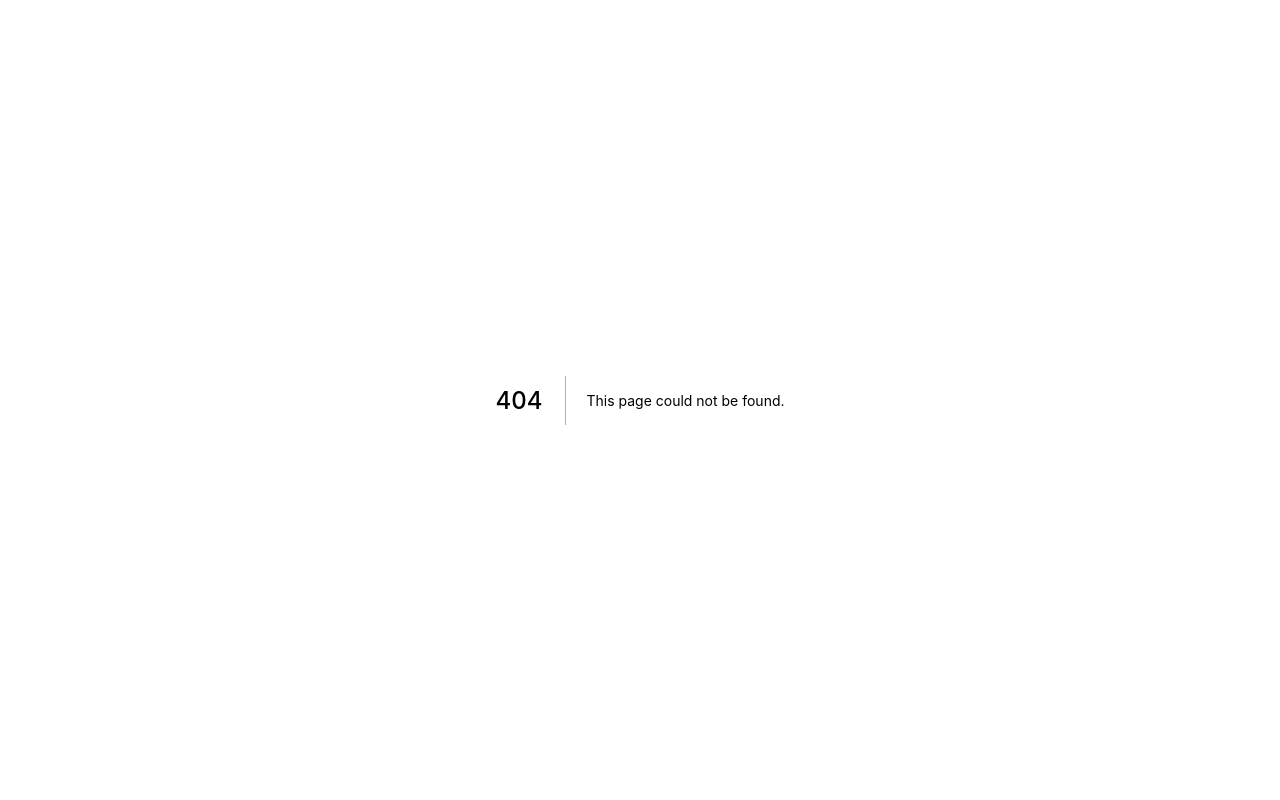
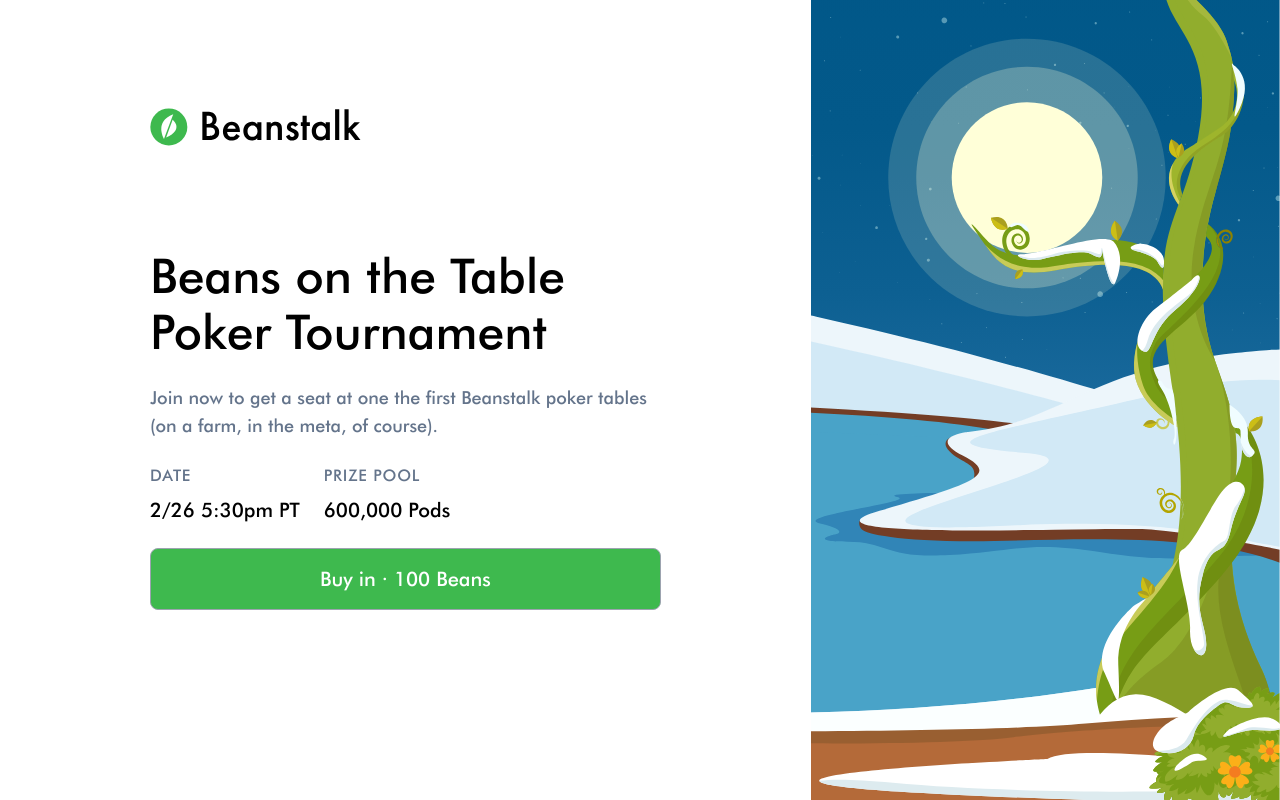
Before and after one commit to BeanstalkFarms/Beanstalk-Landing, a Next.js app: page /poker in a window 1280 px wide. Before the commit this address had no page. Built offline with nearby package versions, Linux system fonts and the light colour scheme.

Commit message:
Move poker page; make Farm image sticky

```diff
--- /dev/null
+++ b/components/ContentWrapper.module.css
@@ -0,0 +1,23 @@
+.TextContainer {
+  /* background-image: url("/bean-watermark.svg"); */
+  /* background-repeat: no-repeat; */
+  /* background-position: right; */
+  /* background-size: cover; */
+
+  @apply min-h-screen flex flex-col items-center w-full;
+  @apply xl:px-[150px] lg:px-[50px] px-[25px] sm:py-[100px] py-[25px];
+}
+.FarmImage {
+  @apply h-screen lg:block hidden;
+  position: sticky;
+  top: 0;
+  right: 0;
+
+  /* Image positioning */
+  width: 900px;
+  background-image: url("/background.svg");
+  background-repeat: no-repeat;
+  background-size: auto 120%;
+  background-position-y: center;
+  background-position-x: right;
+}
--- /dev/null
+++ b/components/ContentWrapper.tsx
@@ -0,0 +1,18 @@
+import Link from "next/link";
+import { FC } from "react";
+
+import styles from './ContentWrapper.module.css';
+
+const ContentWrapper : FC = ({ children }) => (
+  <div className="flex flex-row">
+    <div className={styles.TextContainer}>
+      <div className="max-w-[720px] space-y-24 lg:pb-12">
+        <Link href="/"><a><img src="/logo.svg" className="h-15" /></a></Link>
+        {children}
+      </div>
+    </div>
+    <div className={styles.FarmImage}></div>
+  </div>
+)
+
+export default ContentWrapper;
--- a/pages/index.tsx
+++ b/pages/index.tsx
@@ -3,19 +3,17 @@ import Button from '../components/Button';
 import ContributorButton from '../components/ContributorButton';
 import PokerBanner from '../components/Banners/PokerBanner';
 import CustomHead from '../components/CustomHead';
-import styles from './index.module.css';
+import ContentWrapper from '../components/ContentWrapper';
+import Link from 'next/link';
 
 const Home: NextPage = () => {
   return (
-    <div>
+    <>
       <CustomHead
         title="Beanstalk | A Decentralized Credit Based Stablecoin Protocol"
         description="Beanstalk is a decentralized, credit-based stablecoin protocol that is built on Ethereum. Beanstalk uses credit instead of collateral to create a decentralized, liquid, blockchain-native asset, which is stable relative to the value of a non-blockchain-native asset."
       />
-      <div className="flex flex-row">
-        <div className={styles.TextContainer}>
-          <div className="max-w-[720px] space-y-24 lg:pb-12">
-            <img src="/logo.svg" className="h-15" />
+      <ContentWrapper>
         <div className="space-y-6">
           <h1 className="text-5xl font-normal leading-[3.5rem]">
             A decentralized, credit-based stablecoin protocol.
@@ -27,8 +25,11 @@ const Home: NextPage = () => {
             href="https://app.bean.money">
             Launch App
           </Button>
+          <div>
+            <span className="text-5xl float-left mr-2">🃏</span>
+            <span className="text-gray-700 text-sm">600,000 Pods up for grabs in "Beans on the Table", a poker tournament hosted by Bean Sprout. <Link href="/poker"><a className="text-blue-500 font-bold">Learn more &rarr;</a></Link></span>
           </div>
-            <PokerBanner />
+        </div>
         <div className="space-y-4">
           <h2 className="text-3xl mb-6 font-normal">Learn</h2>
           <Button
@@ -108,11 +109,8 @@ const Home: NextPage = () => {
             Reddit
           </Button>
         </div>
-          </div>
-        </div>
-        <div className={styles.FarmImage}></div>
-      </div>
-    </div>
+      </ContentWrapper>
+    </>
   )
 }
 
--- /dev/null
+++ b/pages/poker.tsx
@@ -0,0 +1,40 @@
+import { NextPage } from "next";
+import Button from "../components/Button";
+import ContentWrapper from "../components/ContentWrapper";
+import CustomHead from "../components/CustomHead";
+
+const Poker : NextPage = () => (
+  <>
+    <CustomHead
+      title="Beanstalk | A Decentralized Credit Based Stablecoin Protocol"
+      description="Beanstalk is a decentralized, credit-based stablecoin protocol that is built on Ethereum. Beanstalk uses credit instead of collateral to create a decentralized, liquid, blockchain-native asset, which is stable relative to the value of a non-blockchain-native asset."
+    />
+    <ContentWrapper>
+      <div className="space-y-6">
+        <h1 className="text-5xl font-normal leading-[3.5rem]">
+          Beans on the Table Poker Tournament
+        </h1>
+        <p className="text-lg text-slate-500">Join now to get a seat at one the first Beanstalk poker tables (on a farm, in the meta, of course).</p>
+        <div className="">
+          <div className="inline-block space-y-2 mr-6">
+            <p className="text-slate-500 uppercase text-md tracking-wider">Date</p>
+            <p className="text-xl">2/26 5:30pm PT</p>
+          </div>
+          <div className="inline-block space-y-2">
+            <p className="text-slate-500 uppercase text-md tracking-wider">Prize Pool</p>
+            <p className="text-xl">600,000 Pods</p>
+          </div>
+        </div>
+        <Button
+          primary
+          target="_blank"
+          rel="noreferrer"
+          href="https://app.bean.money/poker">
+          Buy in &middot; 100 Beans
+        </Button>
+      </div>
+    </ContentWrapper>
+  </>
+)
+
+export default Poker;
```
Also changed, not shown: pages/index.module.css (deleted, +0 -20 lines). Lines whose indentation alone changed are shown as unchanged.
